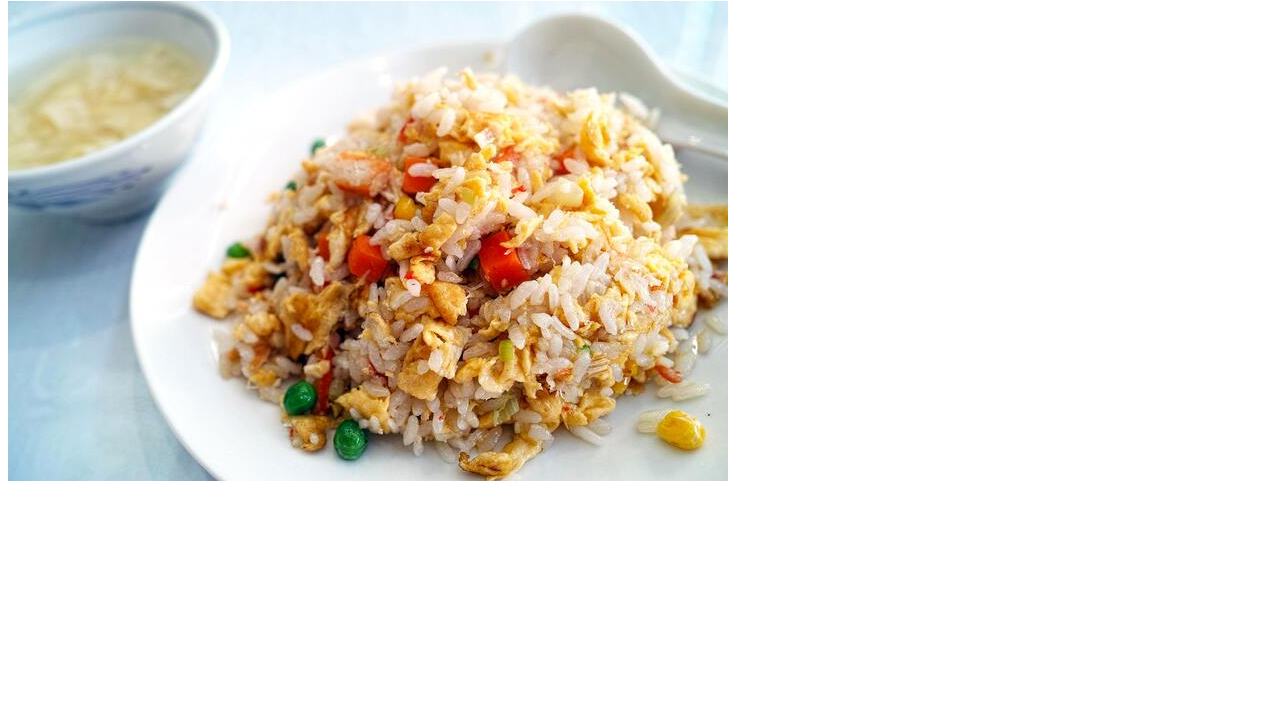
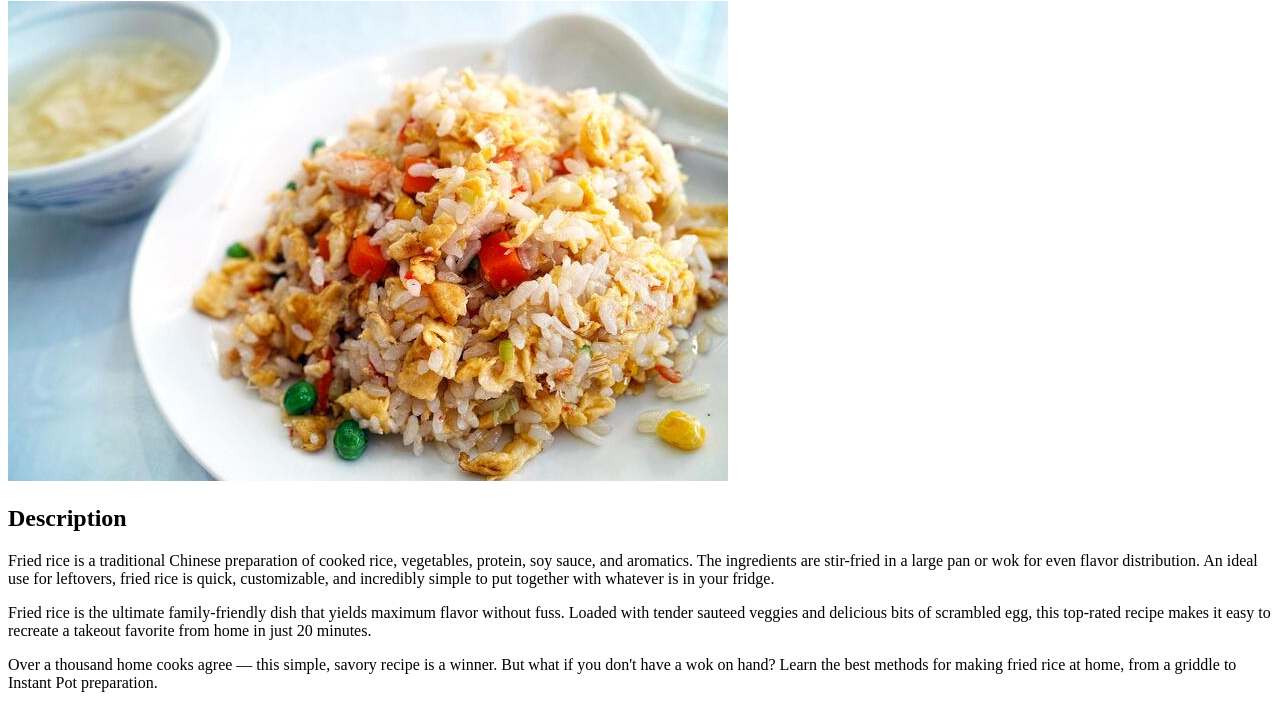
Before and after one commit to ViTran25/odin-recipes, a plain HTML site: page recipes/fried_rice.html in a window 1280 px wide. Shown: the part 79-800 px from the top of the page. Drawn offline with Linux system fonts and the light colour scheme.

Commit message:
Add content (Description) to (Fried Rice) page

```diff
--- a/recipes/fried_rice.html
+++ b/recipes/fried_rice.html
@@ -8,5 +8,9 @@
     <body>
         <h1>Easy Fried Rice</h1>
         <img src="../img/fried_rice.jpg">
+        <h2>Description</h2>
+        <p>Fried rice is a traditional Chinese preparation of cooked rice, vegetables, protein, soy sauce, and aromatics. The ingredients are stir-fried in a large pan or wok for even flavor distribution. An ideal use for leftovers, fried rice is quick, customizable, and incredibly simple to put together with whatever is in your fridge.</p>
+        <p>Fried rice is the ultimate family-friendly dish that yields maximum flavor without fuss. Loaded with tender sauteed veggies and delicious bits of scrambled egg, this top-rated recipe makes it easy to recreate a takeout favorite from home in just 20 minutes.</p>
+        <p>Over a thousand home cooks agree — this simple, savory recipe is a winner. But what if you don't have a wok on hand? Learn the best methods for making fried rice at home, from a griddle to Instant Pot preparation.</p>
     </body>
 </html>
```
